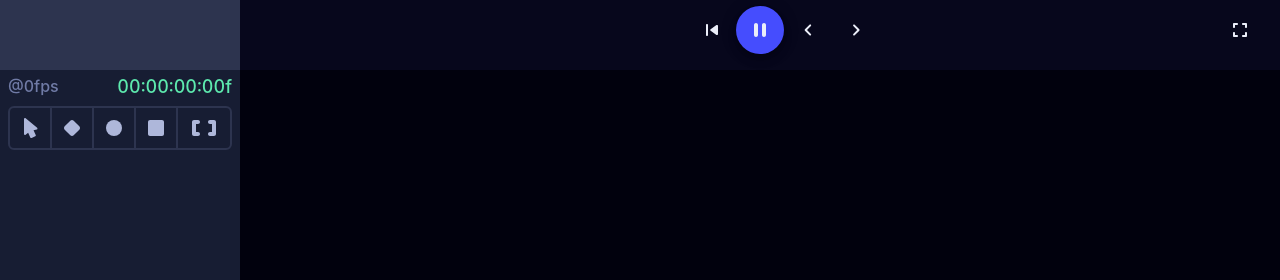
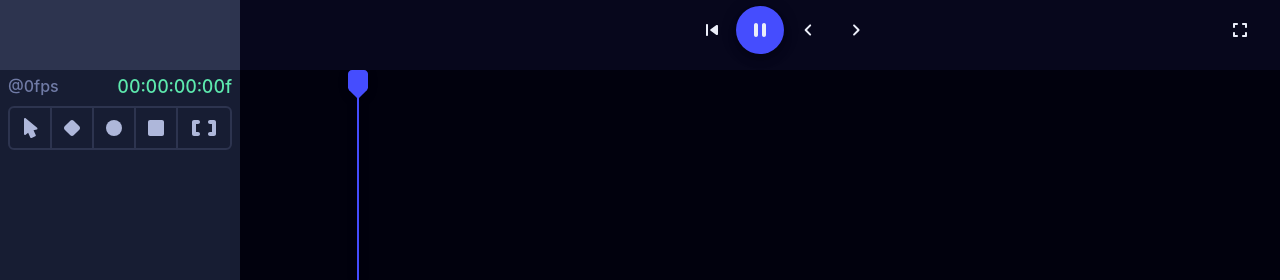
Before and after one commit to lonkaars/pressure, a Next.js app: page /editor in a window 1280 px wide. Shown: the part 520-800 px from the top of the page. Built offline with nearby package versions, Linux system fonts and the light colour scheme.

Commit message:
added scrubber

```diff
--- a/pages/editor.tsx
+++ b/pages/editor.tsx
@@ -25,7 +25,7 @@ function TimelineEditor(props: {
 	var frames = [...new Array(props.player.timeline?.framecount || 0)].map((el, i) =>
 		<div className='frame'>
 			<div className='line posabs abscenterh b0' />
-			<span className='timecode numbers posabs abscenterh'>
+			<span className='timecode nosel numbers posabs abscenterh'>
 				{props.player?.frameToTimestampString(i + 1)}
 			</span>
 			<div className='keyframeWrapper posabs abscenterh'>
@@ -43,7 +43,24 @@ function TimelineEditor(props: {
 		</div>
 	);
 
-	return <div className='frames'>{frames}</div>;
+	return <>
+		<div className='scrubber posabs v0'>
+			<svg
+				width='20'
+				height='28'
+				viewBox='0 0 20 28'
+				xmlns='http://www.w3.org/2000/svg'
+				className='head posabs t0 abscenterh'
+			>
+				<path
+					d='M0 4C0 1.79086 1.79086 0 4 0H16C18.2091 0 20 1.79086 20 4V17.3431C20 18.404 19.5786 19.4214 18.8284 20.1716L11 28H9L1.17157 20.1716C0.421426 19.4214 0 18.404 0 17.3431V4Z'
+				/>
+			</svg>
+			<div className='needle posabs a0' />
+			<div className='frameOverlay posabs v0' />
+		</div>
+		<div className='frames'>{frames}</div>
+	</>;
 }
 
 export default function Index() {
@@ -149,7 +166,7 @@ export default function Index() {
 					</Button>
 				</ButtonGroup>
 			</div>
-			<div className='timeline'>
+			<div className='timeline posrel'>
 				<TimelineEditor
 					player={player}
 				/>
--- a/styles/editor.css
+++ b/styles/editor.css
@@ -193,3 +193,22 @@
 	overflow-x: scroll;
 	white-space: nowrap;
 }
+
+.timeline .scrubber {
+	width: 2px;
+	overflow: visible;
+	filter: drop-shadow(0 2px 4px rgba(0, 0, 0, 0.3));
+	z-index: 999999999;
+	--frame: 30;
+	left: calc((var(--zoom) * (var(--frame) - 0.5)) * 1px - 1px)
+}
+
+.timeline .frameOverlay {
+	left: 2px;
+	width: calc(var(--zoom) * 1px - 2px);
+	background-color: var(--blue);
+	opacity: .0;
+}
+
+.timeline .scrubber .head { fill: var(--blue); }
+.timeline .scrubber .needle { background-color: var(--blue); }
```
